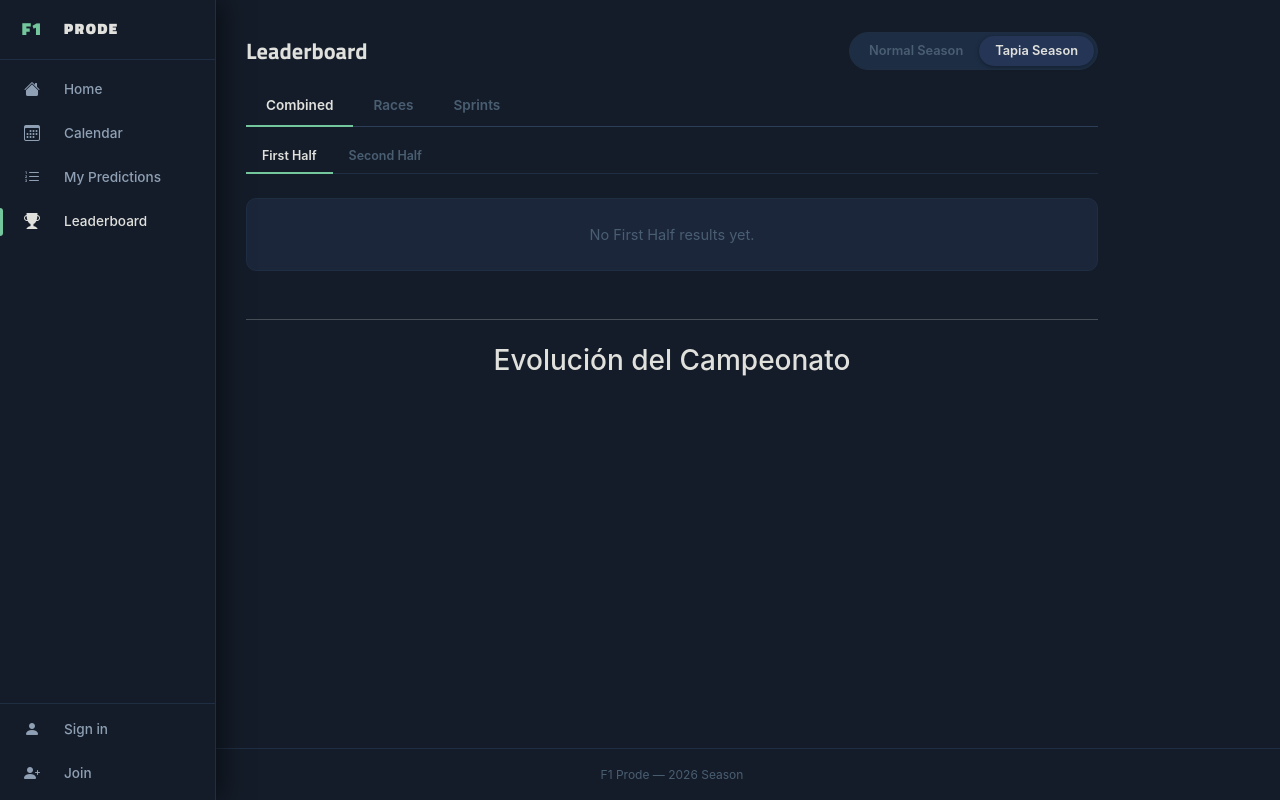
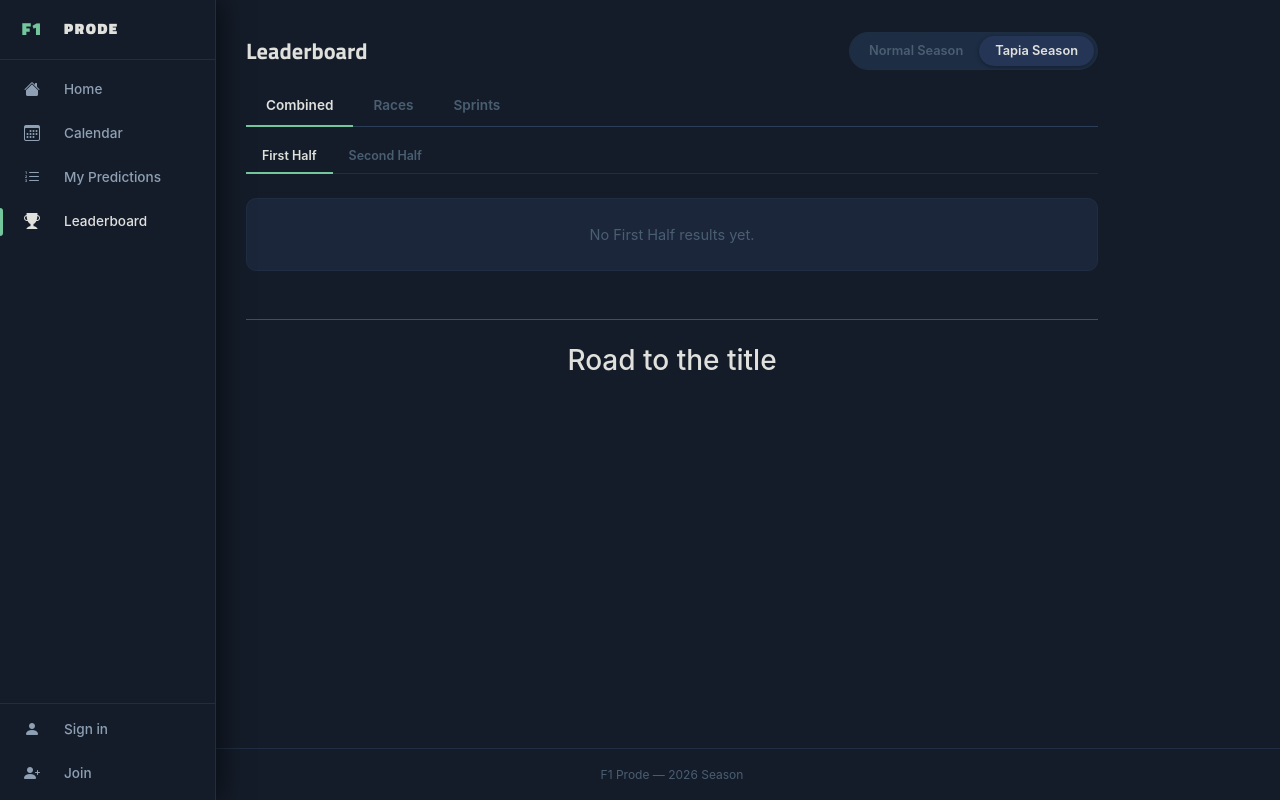
Before and after one commit to NicoCulini/F1-Prode, a Flask app: page /leaderboard/ in a window 1280 px wide. Run offline with Flask 3, Linux system fonts and the light colour scheme; data that the repository does not hold is empty.

Commit message:
Titulo nuevo de nascar

```diff
--- a/app/templates/leaderboard/index.html
+++ b/app/templates/leaderboard/index.html
@@ -70,7 +70,7 @@
 {% endif %}
 
 <hr class="mt-5 mb-4"> <!-- Una línea separadora -->
-<h3 class="text-center mb-4">Evolución del Campeonato</h3>
+<h3 class="text-center mb-4">Road to the title</h3>
 <div class="grilla-lideres" style="display: flex; flex-wrap: wrap; gap: 10px; justify-content: center;">
   {% for race in history_races %}
   {% set ganador = history_lider[race.id] %}
```
